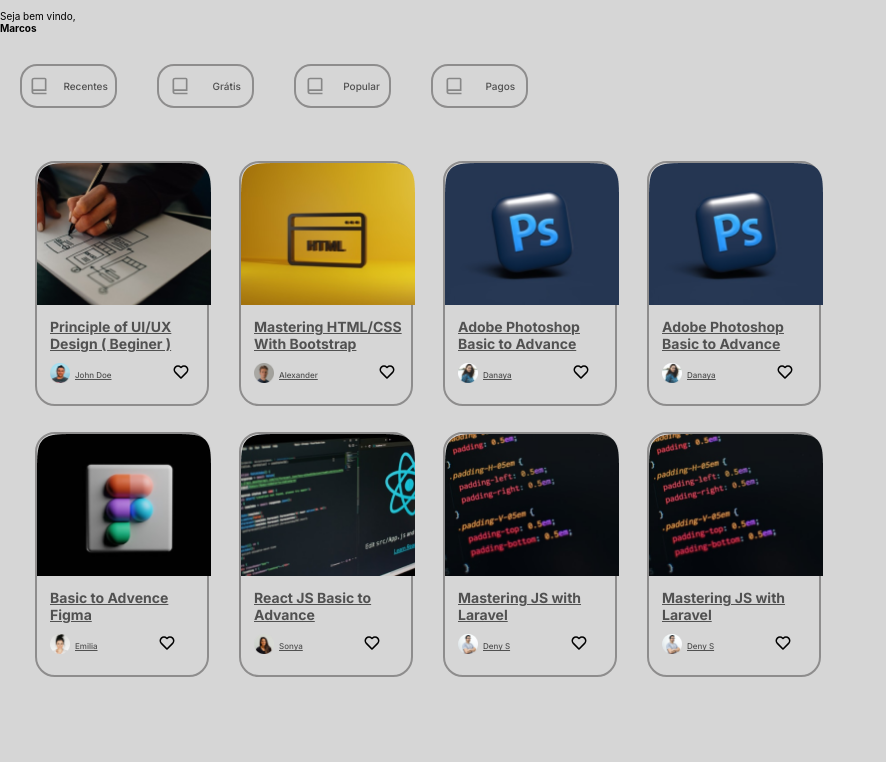
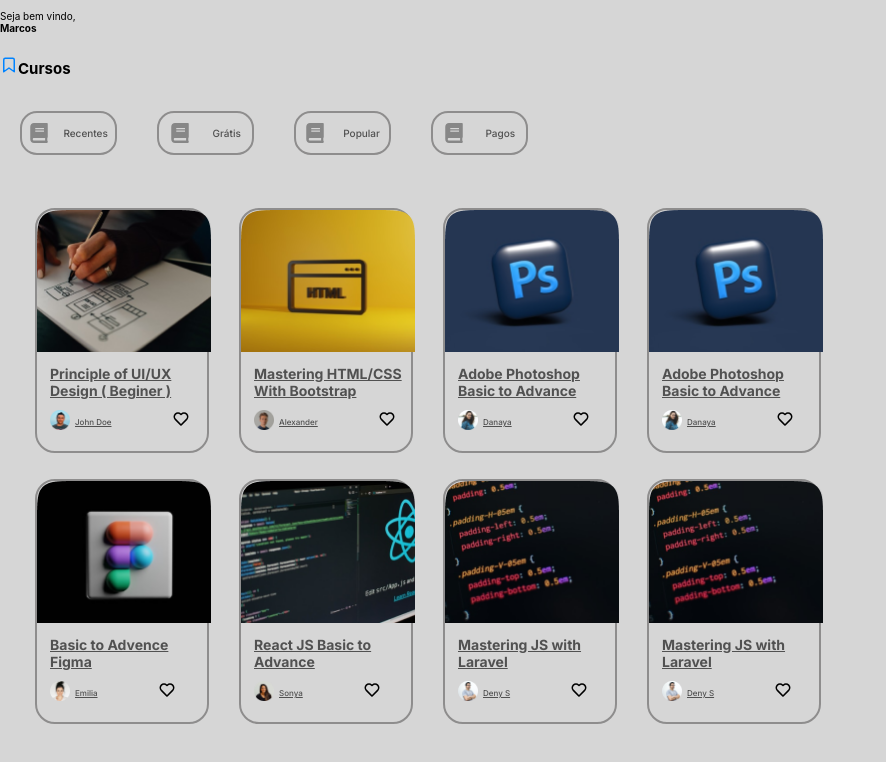
Before and after one commit to vih0/desafio, a React (Create React App) app: page / in a window 1280 px wide. Shown: the top 762 px of the page, without its empty margins (0-886 px from the left). Built offline with nearby package versions, Linux system fonts and the light colour scheme.

Commit message:
adicionando icons do filtro

```diff
--- a/src/pages/welcome.js
+++ b/src/pages/welcome.js
@@ -12,9 +12,11 @@
 import avatar5 from '../assets/avatar5.png';
 import avatar6 from '../assets/avatar6.png';
 import avatar7 from '../assets/avatar7.png';
+import {FaBook} from 'react-icons/fa';
 
+import {FiBookmark} from 'react-icons/fi';
 
-import {BiBookAlt,BiHeart} from 'react-icons/bi';
+import {BiHeart} from 'react-icons/bi';
 
 // criando cards reutilizaveis
 const Cursos = (props) => {
@@ -44,12 +46,13 @@
 function Welcome(){
     return(
         <section class = "container2">
-            <p>Seja bem vindo,<br/> <strong>Marcos</strong></p>
+            <p>Seja bem vindo,<br/> <strong class="Name">Marcos</strong></p>
+            <h1><FiBookmark color="#0083FF" size="18"/>Cursos</h1>
             <div class ="filtros">
-                <Filtro icon={<BiBookAlt size="20" color="#878787"/>} filter="Recentes" />
-                <Filtro icon={<BiBookAlt size="20" color="#878787"/>} filter="Grátis" />
-                <Filtro icon={<BiBookAlt size="20" color="#878787"/>} filter="Popular" />
-                <Filtro icon={<BiBookAlt size="20" color="#878787"/>} filter="Pagos" />
+                <Filtro icon={<FaBook size="20" color="#878787"/>} filter="Recentes" />
+                <Filtro icon={<FaBook size="20" color="#878787"/>} filter="Grátis" />
+                <Filtro icon={<FaBook size="20" color="#878787"/>} filter="Popular" />
+                <Filtro icon={<FaBook size="20" color="#878787"/>} filter="Pagos" />
             </div>
 
 
```
